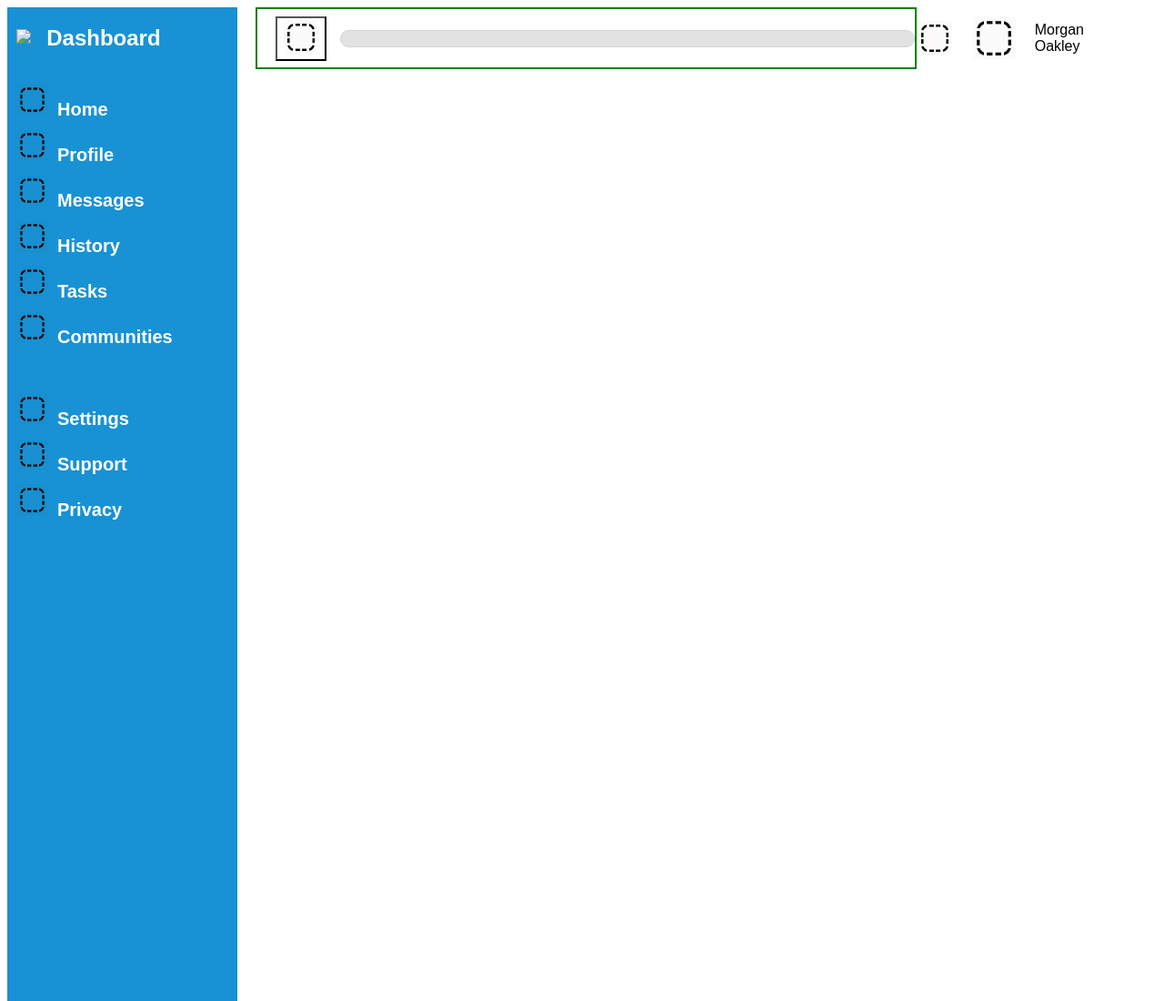
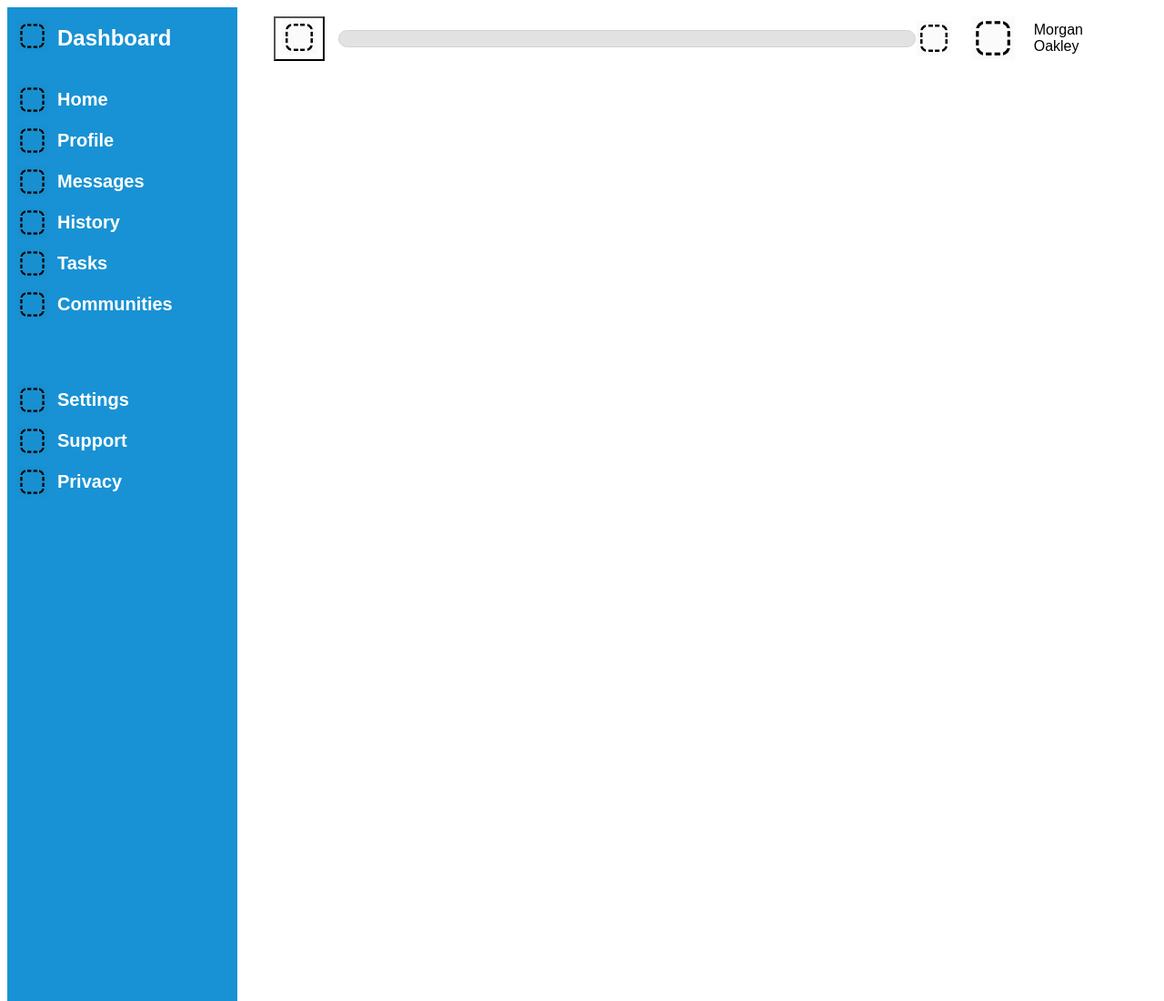
Before and after one commit to ahfercen/AdminDash, a plain HTML site: page index.html in a window 1280 px wide. Shown: the top 1100 px of the page at 91% size. Drawn offline with Linux system fonts and the light colour scheme.

Commit message:
Aligned layout to template image sizes

```diff
--- a/index.html
+++ b/index.html
@@ -14,7 +14,7 @@
         <div class="sidebar">
             <div class="logo">
                 <div class="im">
-                    <img src="#">
+                    <img src="/assets/placeholder.png">
                 </div>
                 <div class="head">
                     <h2>Dashboard</h2>
--- a/style.css
+++ b/style.css
@@ -15,8 +15,10 @@ html{
 }
 .logo .im{
     flex: 1;
-    align-items: flex-start;
-    width: 25px;
+    max-width: fit-content;
+}
+.im img{
+    max-width: 70px;
 
 }
 .logo .head{
@@ -37,8 +39,14 @@ html{
 }
 .sidebar ul li{
     margin-bottom: 10px;
+    display: flex;
+    justify-content: left;
+    align-items: center;
 }
 .sidebar a{
+    display: flex;
+    flex: 1;
+    align-items: center;
     text-decoration: none;
     text-decoration-color: white;
     color: white;
@@ -71,7 +79,6 @@ html{
 }
 .search form{
     flex: 3;
-    border: 2px solid green;
     display: flex;
     justify-content: left;
     align-items: center;
```
